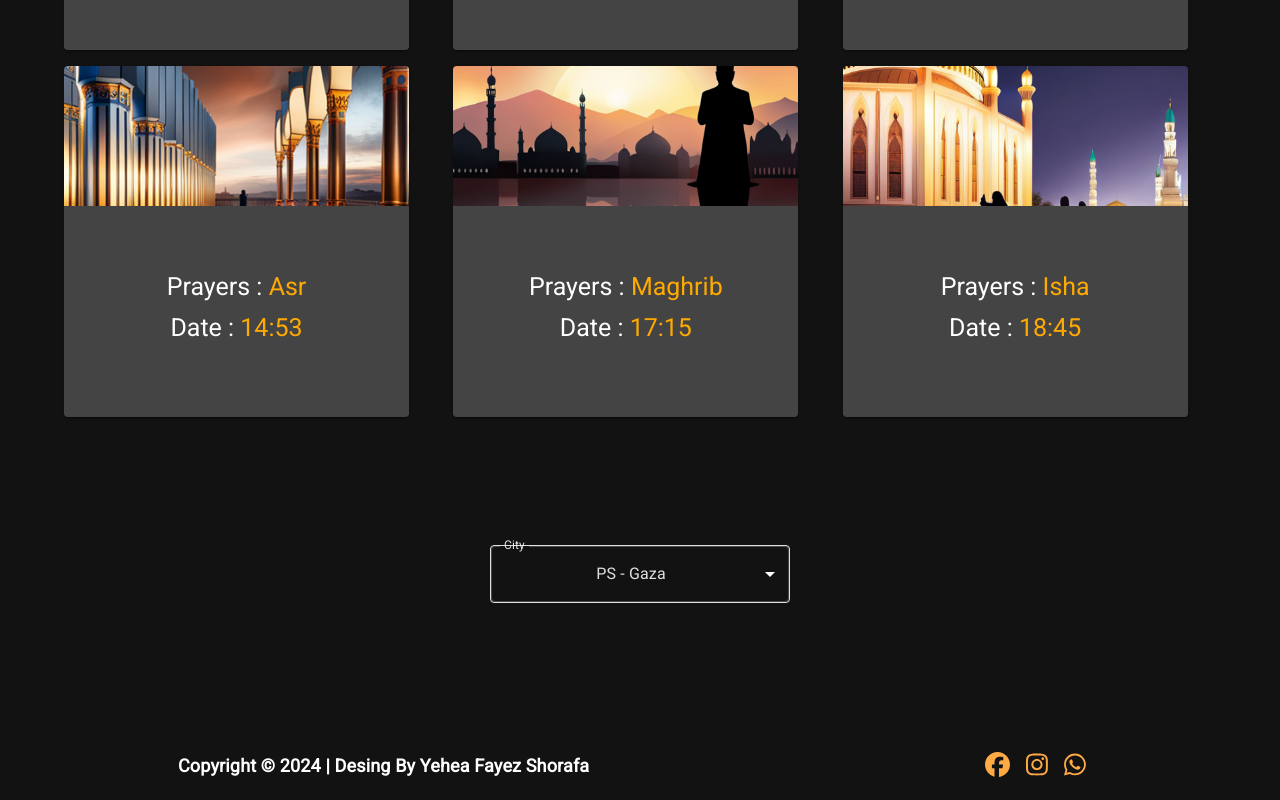
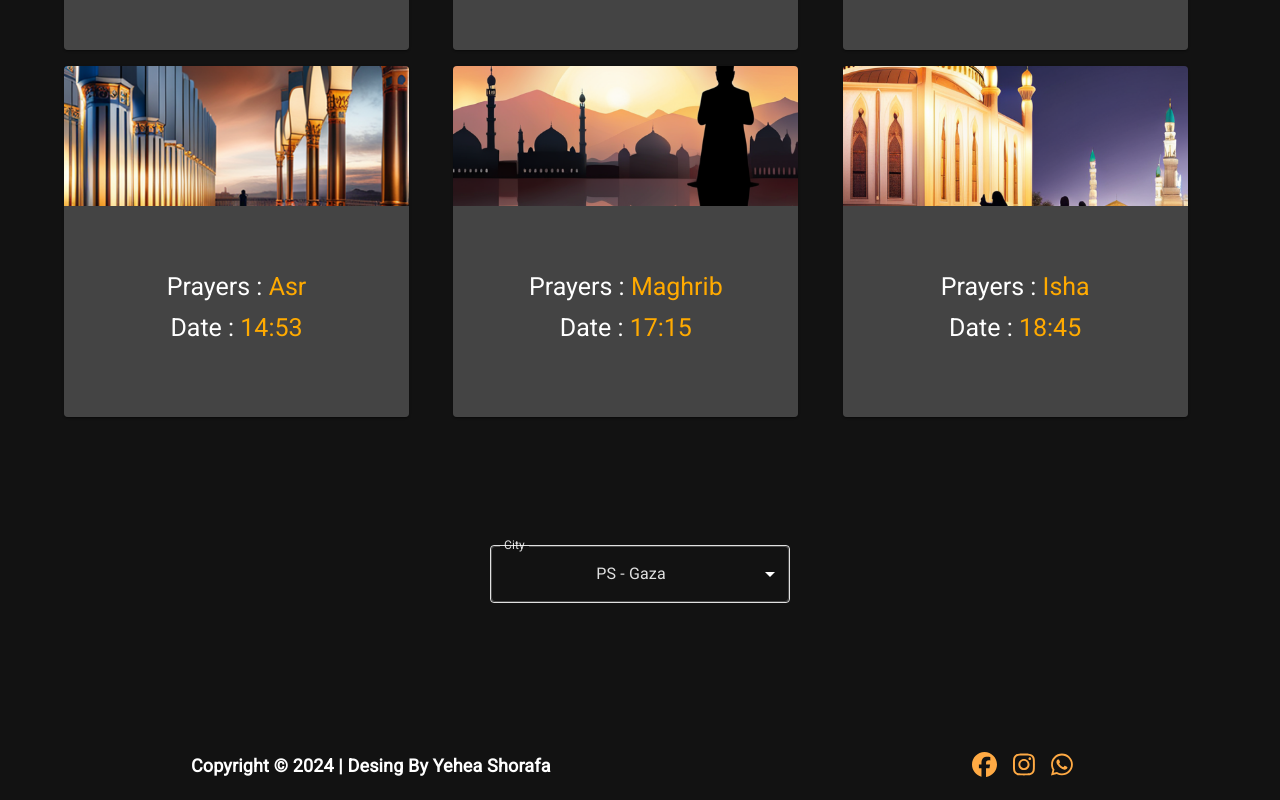
Before and after one commit to yeheashorafa6/Prayer-Times, a React (Vite) app: page / in a window 1280 px wide. Shown: the part 692-1492 px from the top of the page. Built offline with nearby package versions, Linux system fonts and the light colour scheme; no server answers.

Commit message:
finish the site

```diff
--- a/src/Global/Dwonbar/Downbar.jsx
+++ b/src/Global/Dwonbar/Downbar.jsx
@@ -45,7 +45,7 @@ function Downbar() {
       <div className="copyright">
       <h4>
         <FontMedia>
-          Copyright © 2024 | Desing By <span>Yehea Fayez Shorafa</span>
+          Copyright © 2024 | Desing By <span>Yehea Shorafa</span>
 
         </FontMedia>
         </h4>
```
